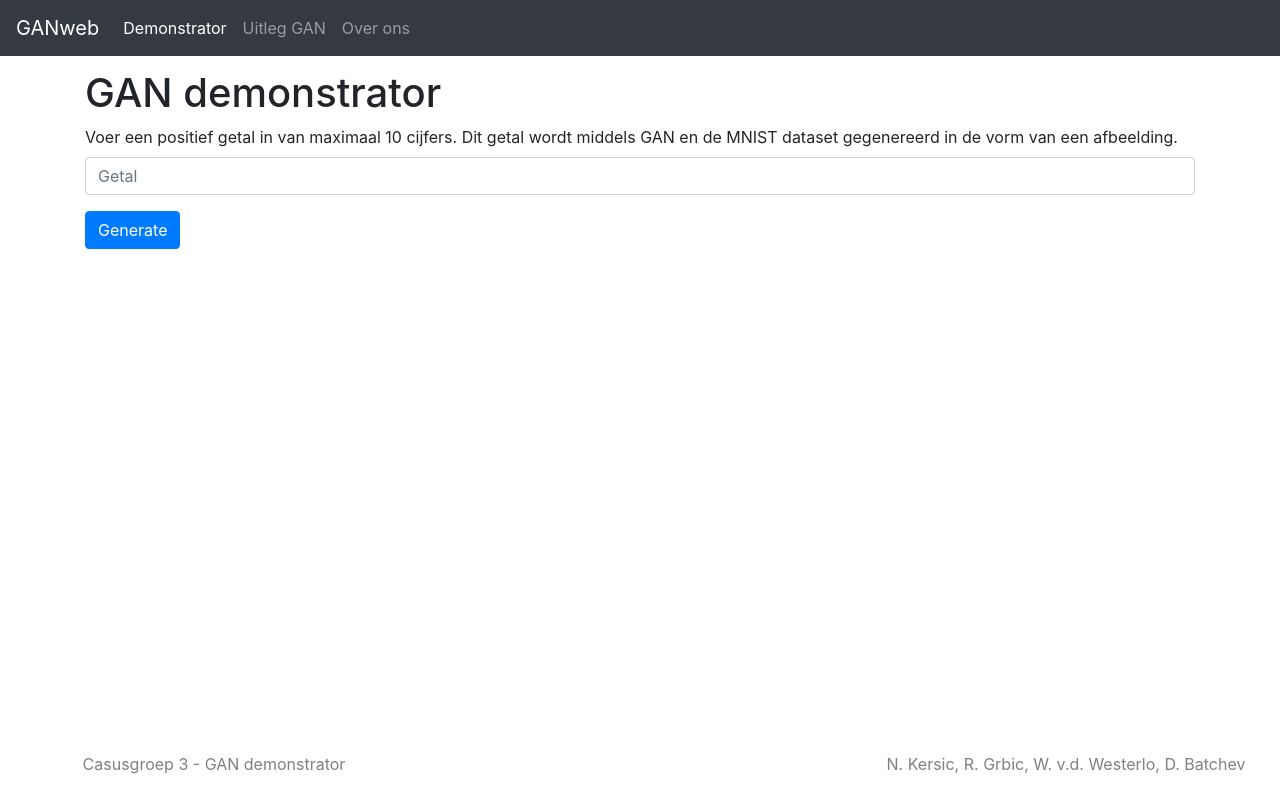
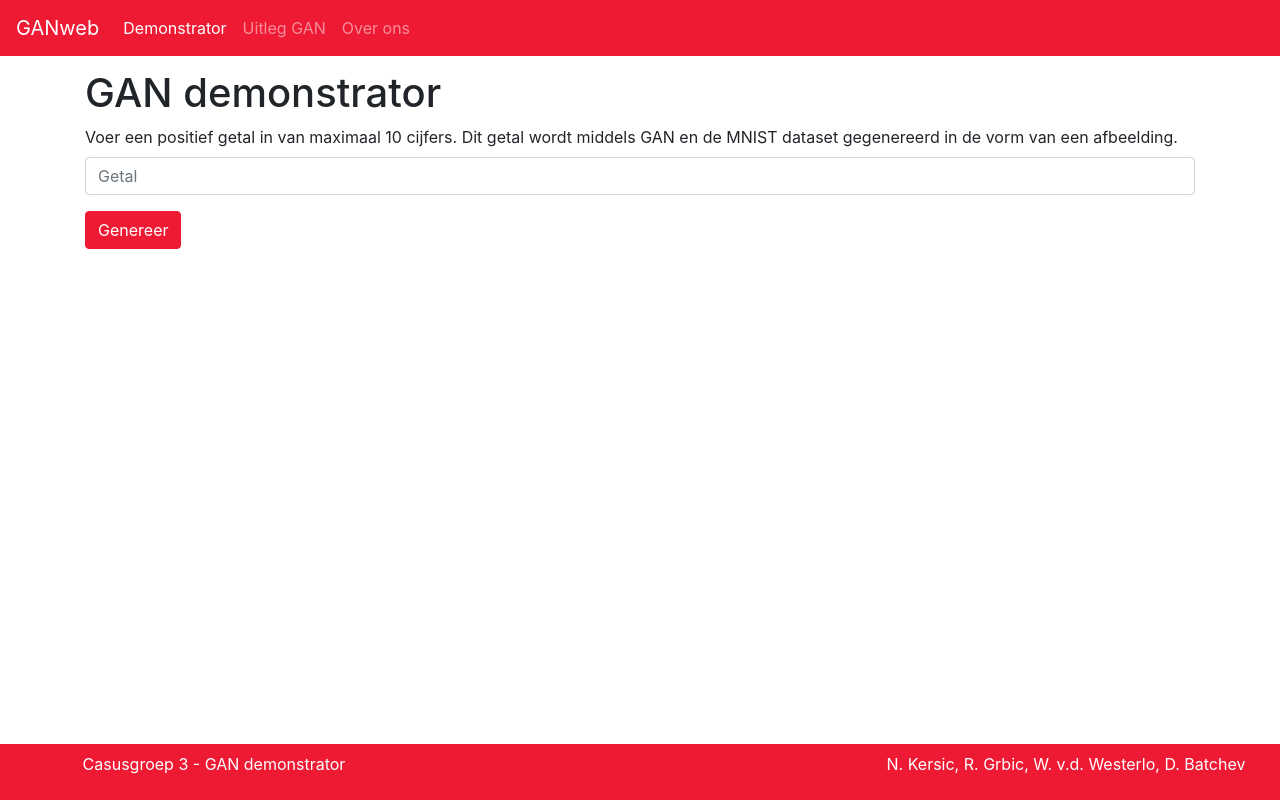
Before and after one commit to NielsCodes/BD02-GAN, a Flask app: page / in a window 1280 px wide. Run offline with Flask 2, Linux system fonts and the light colour scheme; some libraries are stand-ins or nearby versions.

Commit message:
Update colors to match Zuyd palette

```diff
--- a/frontend/static/styles/main.css
+++ b/frontend/static/styles/main.css
@@ -0,0 +1,17 @@
+.bg-red {
+  background: #EE1A34;
+}
+
+.btn-red {
+  background: #EE1A34;
+  border-color: #EE1A34;
+  color: #FFF;
+}
+
+.btn-red:hover {
+  background: #F25366;
+}
+
+#sticky-footer {
+  color: #FFF !important;
+}
--- a/frontend/templates/base.html
+++ b/frontend/templates/base.html
@@ -8,7 +8,7 @@
 
         <title>{% block title %}{% endblock %}</title>
 
-        <link rel= "stylesheet" type= "text/css" href= "{{ url_for('static',filename='styles/mainpage.css') }}">
+        <link rel= "stylesheet" type= "text/css" href= "{{ url_for('static',filename='styles/main.css') }}">
 
         <meta name="viewport" content="width=device-width, initial-scale=1.0">
         <meta name="author" content="Niels Kersic, Rade Grbic, Dimitri Batchev, Wilbert van de Westerlo">
@@ -19,7 +19,7 @@
     </head>
     <body>
         <header>
-            <nav class="navbar navbar-expand-lg navbar-dark bg-dark">
+            <nav class="navbar navbar-expand-lg navbar-dark bg-red">
                 <a class="navbar-brand" href="/">GANweb</a>
                 <button class="navbar-toggler" type="button" data-toggle="collapse" data-target="#navbarNav" aria-controls="navbarNav" aria-expanded="false" aria-label="Toggle navigation">
                   <span class="navbar-toggler-icon"></span>
@@ -46,16 +46,16 @@
             {% endblock %}
         </main>
 
-        <footer class="bg-light">
-            <div class="row text-center navbar fixed-bottom">
+        <footer>
+            <div class="row text-center navbar fixed-bottom bg-red" id="sticky-footer">
                 <div class="col-md-4">
-                    <p style="color: gray;">Casusgroep 3 - GAN demonstrator</p>
+                    <p>Casusgroep 3 - GAN demonstrator</p>
                 </div>
                 <div class="col-md-4">
 
                 </div>
                 <div class="col-md-4">
-                    <p style="color: gray;">N. Kersic, R. Grbic, W. v.d. Westerlo, D. Batchev</p>
+                    <p>N. Kersic, R. Grbic, W. v.d. Westerlo, D. Batchev</p>
                 </div>
             </div>
         </footer>
--- a/frontend/templates/index.html
+++ b/frontend/templates/index.html
@@ -28,7 +28,7 @@
     <input type="number" min="0" max="999999999" minlength="1" class="form-control" name="input" placeholder="Getal">
   </div>
 
-  <button type="submit" class="btn btn-primary" onclick="showLoader()">Generate</button>
+  <button type="submit" class="btn btn-red" onclick="showLoader()">Genereer</button>
 </form>
 
 <br>
```
